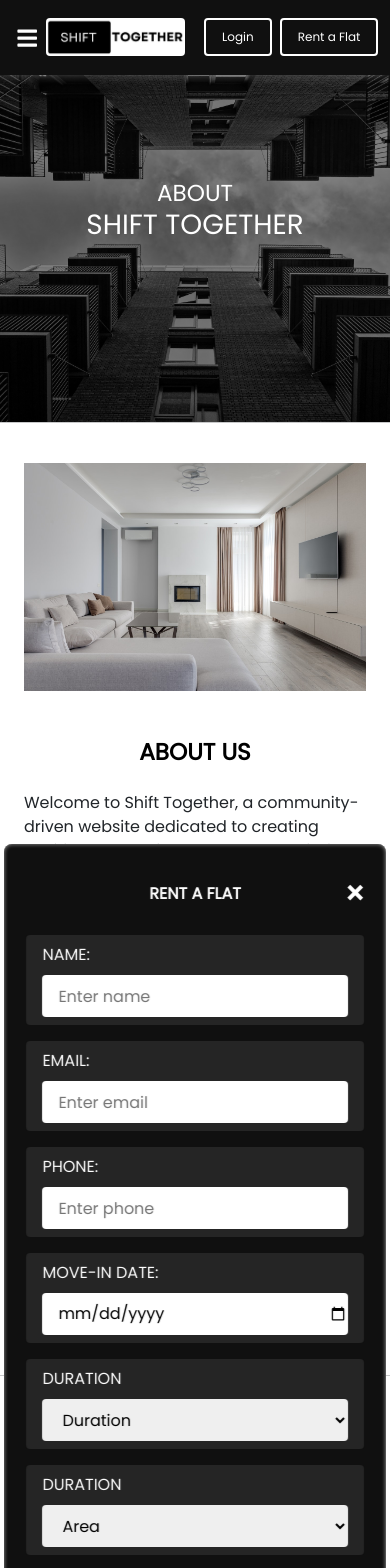
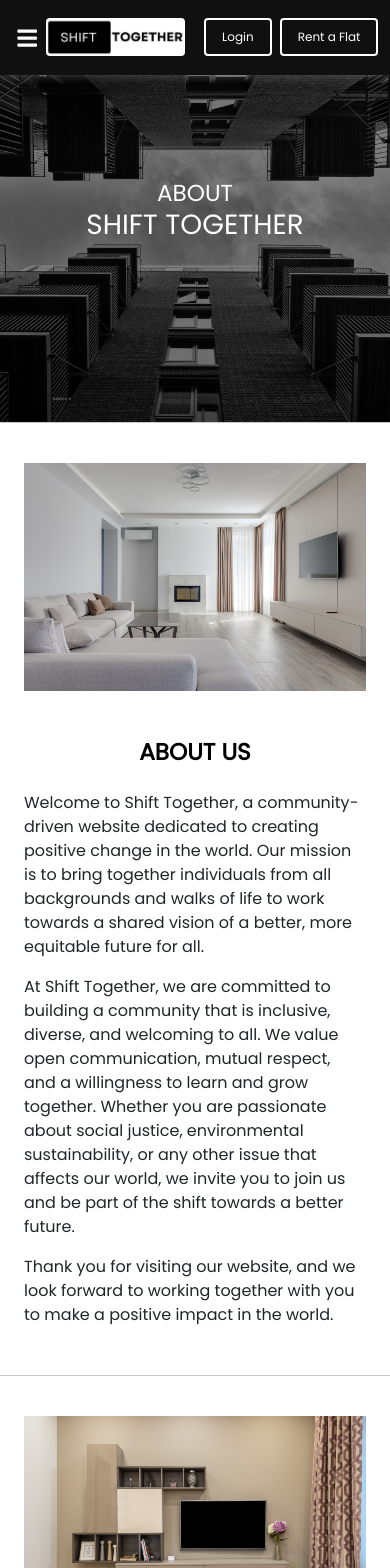
Before and after one commit to SonuMunda/shift-together, a React (Vite) app in the folder client/: page /about in a window 390 px wide. Shown: the top 1568 px of the page. Built offline with nearby package versions, Linux system fonts and the light colour scheme.

Commit message:
Rent Widget Updated

```diff
--- a/client/src/Pages/About/About.css
+++ b/client/src/Pages/About/About.css
@@ -78,10 +78,11 @@
   display: flex;
   align-items: center;
   justify-content: center;
-  position: relative;
+  background: url("/images/pexels-curtis-adams-3773572.jpg") center center/cover
+  no-repeat;
 }
 
-.mission ::before {
+/* .mission ::before {
   content: "";
   position: absolute;
   height: 100%;
@@ -91,7 +92,7 @@
   background: url("/images/pexels-curtis-adams-3773572.jpg") center center/cover
     no-repeat;
   z-index: -1;
-}
+} */
 
 .mission-container {
   padding: 2rem;
--- a/client/src/components/Facilities Card/FacilitiesCard.jsx
+++ b/client/src/components/Facilities Card/FacilitiesCard.jsx
@@ -1,4 +1,5 @@
 import React from "react";
+import { motion } from "framer-motion";
 import "./FacilitiesCard.css";
 import facilitiesList from "../../api/facillitesList";
 
@@ -8,14 +9,20 @@ const FacilitiesCard = () => {
       {facilitiesList.map((facility) => {
         const { id, title, icon } = facility;
         return (
-          <div className="facility-card" key={id}>
+          <motion.div
+            className="facility-card"
+            key={id}
+            initial={{ scale: 0 }}
+            whileInView={{ scale: 1 }}
+            viewport={{ once: false, amount: 0.4}}
+          >
             <div className="facility-icon">
               <img src={icon} alt={title} />
             </div>
             <div className="facility-title">
-                <p className="text-center py-2">{title}</p>
+              <p className="text-center py-2">{title}</p>
             </div>
-          </div>
+          </motion.div>
         );
       })}
     </div>
--- a/client/src/components/Footer/Footer.jsx
+++ b/client/src/components/Footer/Footer.jsx
@@ -31,23 +31,23 @@ const Footer = () => {
             <h3>Follow us</h3>
             <ul className="d-flex my-2">
               <li className="mx-2">
-                <Link>
-                  <FaFacebook className="f-icon"/>
+                <Link to="https://www.facebook.com/profile.php?id=100091761383031" target="_blank">
+                  <FaFacebook className="f-icon" />
                 </Link>
               </li>
               <li className="mx-2">
-                <Link>
-                  <FaTwitter className="f-icon"/>
+                <Link to="https://twitter.com/Shift_Together" target="_blank">
+                  <FaTwitter className="f-icon" />
                 </Link>
               </li>
               <li className="mx-2">
-                <Link>
-                  <FaInstagram className="f-icon"/>
+                <Link to="https://instagram.com/shifttogetherwebsite?igshid=ZDdkNTZiNTM=" target="_blank">
+                  <FaInstagram className="f-icon" />
                 </Link>
               </li>
               <li className="mx-2">
-                <Link>
-                  <FaLinkedin className="f-icon"/>
+                <Link to="https://www.linkedin.com/in/shift-together-596698273/" target="_blank">
+                  <FaLinkedin className="f-icon" />
                 </Link>
               </li>
             </ul>
--- a/client/src/components/Header/Header.jsx
+++ b/client/src/components/Header/Header.jsx
@@ -19,7 +19,7 @@ const Header = () => {
   };
 
   const openWidget = () => {
-    const widget = document.querySelector(".rent-widget");
+    const widget = document.querySelector(".widget-wrapper");
     if (widget) {
       widget.classList.add("show-widget");
     }
--- a/client/src/components/Plans Card/PlanCard.jsx
+++ b/client/src/components/Plans Card/PlanCard.jsx
@@ -1,5 +1,6 @@
 import React from "react";
 import "./PlanCard.css";
+import { motion } from "framer-motion";
 import {Link} from "react-router-dom";
 import plans from "../../api/plans";
 
@@ -8,7 +9,11 @@ const PlanCard = () => {
     <div className="plan-card-row">
       {plans.map((plan, index) => (
         <Link to={plan.link} className="plan-link" key={index}>
-        <div className="plan-card" key={index}>
+        <motion.div className="plan-card" key={index}
+        initial={{ opacity: 0 }}
+            whileInView={{ opacity: 1 }}
+            viewport={{ once: false, amount: 0.4}}
+        >
           <div className="plan-col-heading">
             <h5 className="fw-bold p-2">Price on Request</h5>
           </div>
@@ -28,7 +33,7 @@ const PlanCard = () => {
           <div className="plan-col-price">
             <p className="fw-bold">{plan.price} per month</p>
           </div>
-        </div>
+        </motion.div>
         </Link>
       ))}
     </div>
--- a/client/src/components/RentWidget/RentWidget.css
+++ b/client/src/components/RentWidget/RentWidget.css
@@ -1,59 +1,69 @@
+.widget-wrapper {
+  height: 100vh;
+  width: 100%;
+  position: fixed;
+  display: flex;
+  align-items: center;
+  justify-content: center;
+  z-index: 1;
+  backdrop-filter: blur(8px);
+  transform: scale(0);
+  transition: all 0.4s ease-in-out;
+}
+
+.show-widget {
+  transform: scale(1);
+}
 
 .rent-widget {
-  position: fixed;
-  top: 100vh;
-  left: 50%;
-  height: 90vh;
-  transform: translateX(-50%);
+  height: 80vh;
+  display: flex;
+  align-items: center;
+  justify-content: center;
+  color: white;
+  width: fit-content;
+  border-radius: 8px;
+  z-index: 1;
+  overflow: hidden;
+  padding: 1rem 0.4rem;
   background-color: #101010;
-  color: white;
-  width: 50%;
-  border-radius: 8px;
   box-shadow: inset 0px 0px 4px rgb(163, 163, 163);
-  padding: 1rem 0.4rem;
-  z-index: 1;
-  transition: all 0.4s ease-in-out;
-  overflow: hidden;
-}
-
-.show-widget{
-  top: 9vh;
-}
-
-.widget-container{
-  position: relative;
-  height: 100%;
-  width: 100%;
-  border-radius: 8px;
-  overflow-y: scroll;
 }
 
 .widget-container::-webkit-scrollbar {
   display: none;
 }
 
-
 .widget-close-btn {
   position: absolute;
-  top: 10px;
-  right: 15px;
+  top: 1rem;
+  right: 2rem;
   cursor: pointer;
-  font-size: 2rem;
-  font-weight: bold;
+  font-size: 2.5rem;
   border: none;
   outline: none;
   border-radius: 4px;
   background-color: transparent;
-  color: white;
+  color: rgb(255, 255, 255);
 }
 
 .widget-text {
-  padding: 1rem;
   margin: 0.5rem;
   text-align: center;
   text-transform: uppercase;
   font-weight: bold;
 }
+
+.wdgt-inr-row {
+  width: 100%;
+  display: flex;
+  justify-content: center;
+}
+
+.wdgt-inr-row .widget-form-group {
+  width: 100%;
+}
+
 .widget-form-group {
   display: flex;
   flex-direction: column;
@@ -94,14 +104,41 @@
   border-radius: 4px;
 }
 
-@media screen and (max-width:992px) {
-  .rent-widget{
+/* @media screen and (max-width: 992px) {
+  .rent-widget {
     width: 80%;
   }
-}
+} */
 
-@media screen and (max-width:574px) {
-  .rent-widget{
-    width: 98%;
+@media screen and (max-width: 574px) {
+  .rent-widget {
+    width: 96%;
+  }
+  .widget-container {
+    height: 100%;
+    width: 100%;
+    padding: 10px;
+    display: flex;
+    flex-direction: column;
+    align-items: center;
+    overflow-y: scroll;
+  }
+  .wdgt-inr-row {
+    flex-direction: column;
+  }
+
+  .widget-form {
+    width: 100%;
+  }
+
+  .widget-form-group {
+    margin: 8px 0;
+  }
+
+  .widget-close-btn {
+  right: 10px;
+  top: 10px;
+  font-size: 1.5rem;
+  font-weight: bold;
   }
 }
--- a/client/src/components/RentWidget/RentWidget.jsx
+++ b/client/src/components/RentWidget/RentWidget.jsx
@@ -2,21 +2,21 @@ import React from "react";
 import "./RentWidget.css";
 
 const RentWidget = () => {
-
   const closeWidget = () => {
-    const widget = document.querySelector(".rent-widget");
+    const widget = document.querySelector(".widget-wrapper");
     widget.classList.remove("show-widget");
   };
 
   return (
     <div className="widget-wrapper">
-      <div className="rent-widget" >
+      <button className="widget-close-btn" onClick={closeWidget}>
+        &times;
+      </button>
+      <div className="rent-widget">
         <div className="widget-container">
           <div className="widget-heading">
             <h6 className="widget-text">Rent a Flat</h6>
           </div>
-
-          <button className="widget-close-btn" onClick={closeWidget}>&times;</button>
 
           <div className="widget-form">
             <form className="widget-form">
@@ -31,6 +31,7 @@ const RentWidget = () => {
                   className="widget-control"
                 />
               </div>
+              <div className="wdgt-inr-row">
                 <div className="widget-form-group">
                   <label htmlFor="email">Email: </label>
                   <input
@@ -44,13 +45,18 @@ const RentWidget = () => {
                 </div>
                 <div className="widget-form-group">
                   <label htmlFor="phone">Phone: </label>
-                <input type="tel" id="phone" name="phone" pattern="[0-9]{10}"
+                  <input
+                    type="tel"
+                    id="phone"
+                    name="phone"
+                    pattern="[0-9]{10}"
                     placeholder="Enter phone"
                     required
                     className="widget-control"
                   />
                 </div>
-
+              </div>
+              <div className="wdgt-inr-row">
                 <div className="widget-form-group">
                   <label htmlFor="move-in-date">Move-in Date:</label>
                   <input
@@ -70,7 +76,6 @@ const RentWidget = () => {
                     required
                     className="widget-control"
                   >
-                  <option value="">Duration</option>
                     <option value="1 month">1 month</option>
                     <option value="3 months">3 months</option>
                     <option value="6 months">6 months</option>
@@ -78,22 +83,38 @@ const RentWidget = () => {
                     <option value="above 1 year">More than year</option>
                   </select>
                 </div>
+              </div>
 
+              <div className="wdgt-inr-row">
                 <div className="widget-form-group">
-                <label htmlFor="duration">Duration</label>
+                  <label htmlFor="location">Location</label>
                   <select
-                  id="duration"
-                  name="duration"
+                    id="location"
+                    name="location"
                     required
                     className="widget-control"
                   >
-                  <option value="">Area</option>
                     <option value="mohali">Mohali</option>
                     <option value="chandigarh">Chandigarh</option>
                     <option value="patiala">Patiala</option>
                     <option value="Kharar">Kharar</option>
                     <option value="morinda">Morinda</option>
                   </select>
+                </div>
+
+                <div className="widget-form-group">
+                  <label htmlFor="flatSize">Flat Size</label>
+                  <select
+                    id="flatSize"
+                    name="flatSize"
+                    required
+                    className="widget-control"
+                  >
+                    <option value="1 BHK">1 BHK</option>
+                    <option value="2 BHK">2 BHK</option>
+                    <option value="3 BHK">3 BHK</option>
+                  </select>
+                </div>
               </div>
 
               <div className="widget-btn">
```
Also changed, not shown: client/src/Pages/About/About.jsx (+16 -6 lines), client/src/Pages/Home/Home.jsx (+45 -19 lines). Lines whose indentation alone changed are shown as unchanged.
